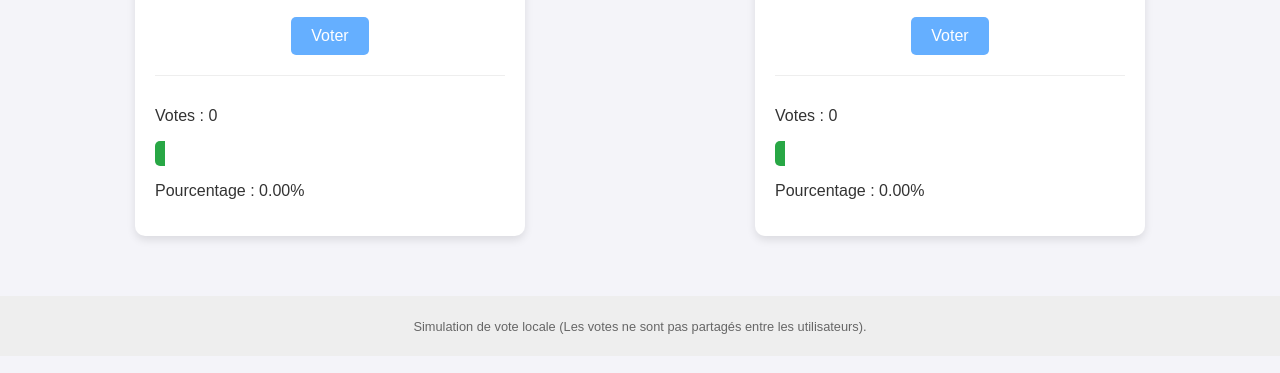
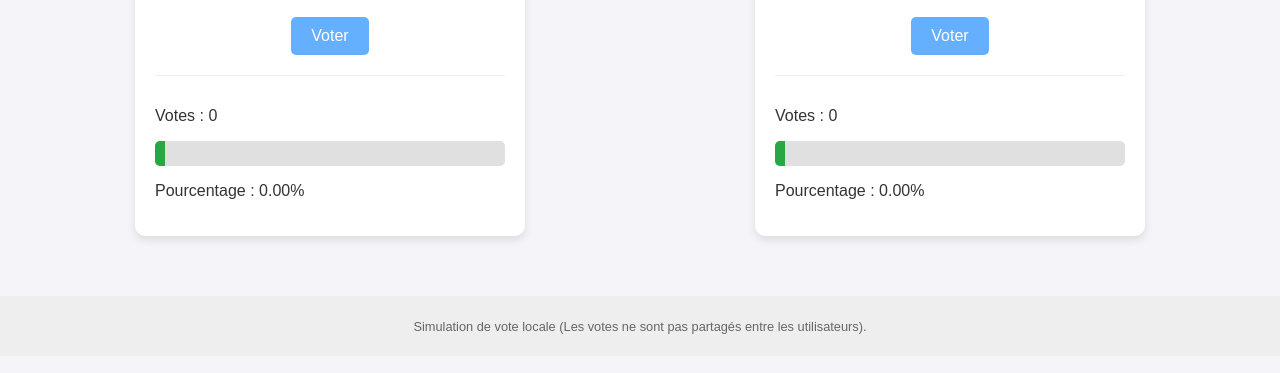
Before and after one commit to Carlitos-hack/Vote.github.io, a plain HTML site: page index.html in a window 1280 px wide. Shown: the part 381-754 px from the top of the page. Drawn offline with Linux system fonts and the light colour scheme.

Commit message:
Update style.css

```diff
--- a/style.css
+++ b/style.css
@@ -63,7 +63,7 @@ button {
 }
 
 .progress-bar-container {
-    background-color: white;
+    background-color: #e0e0e0;
     border-radius: 5px;
     margin: 15px 0;
     height: 25px;
```
